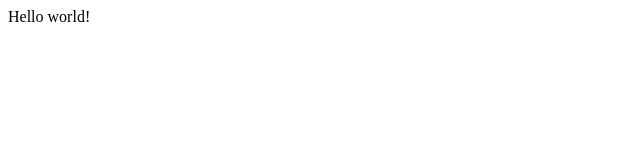
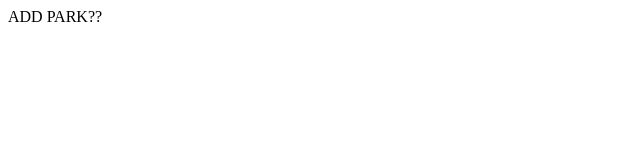
Before and after one commit to 0Park/test-repo, a plain HTML site: page index.html in a window 1280 px wide. Shown: the full height of the page, 0-640 px from the left. Drawn offline with Linux system fonts and the light colour scheme.

Commit message:
'park??'

```diff
--- a/index.html
+++ b/index.html
@@ -8,6 +8,6 @@
     <link rel="stylesheet" href="./main.css">
 </head>
 <body>
-    Hello world!
+    ADD PARK??
 </body>
 </html>
```
